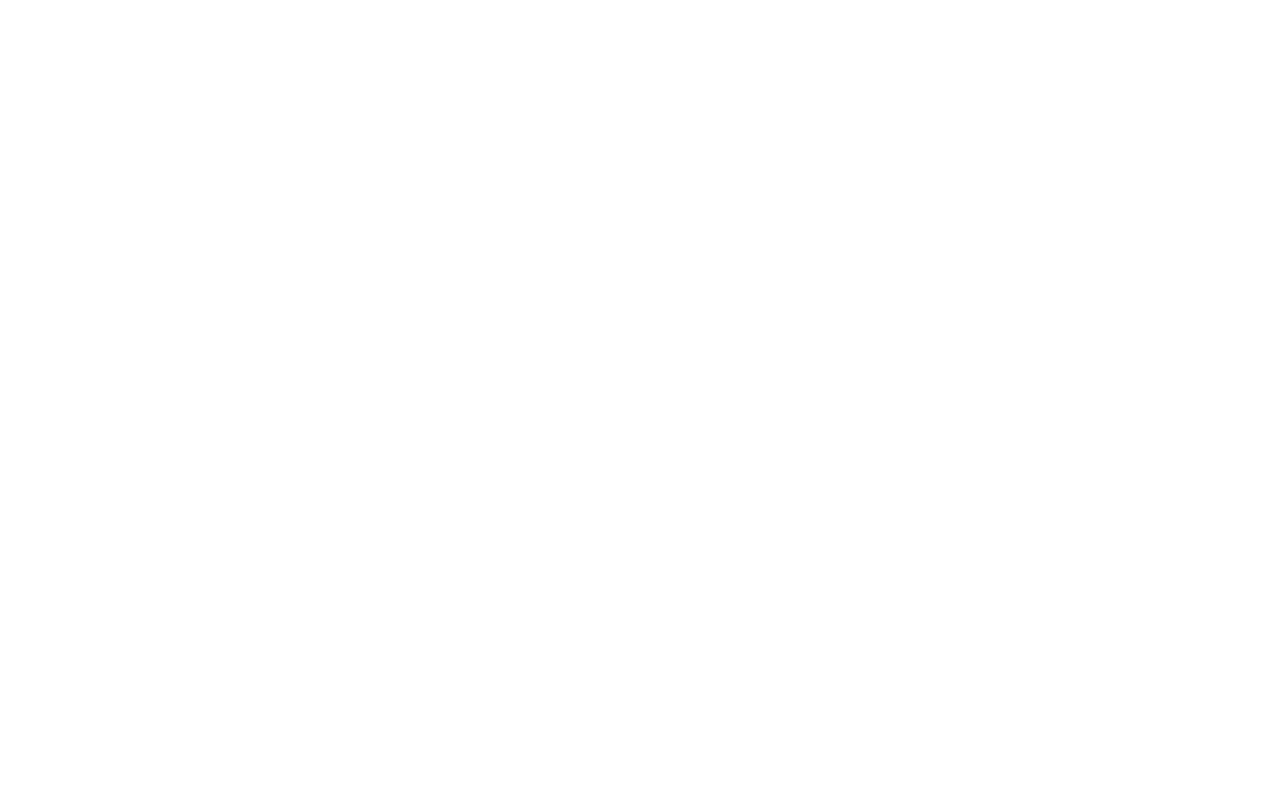
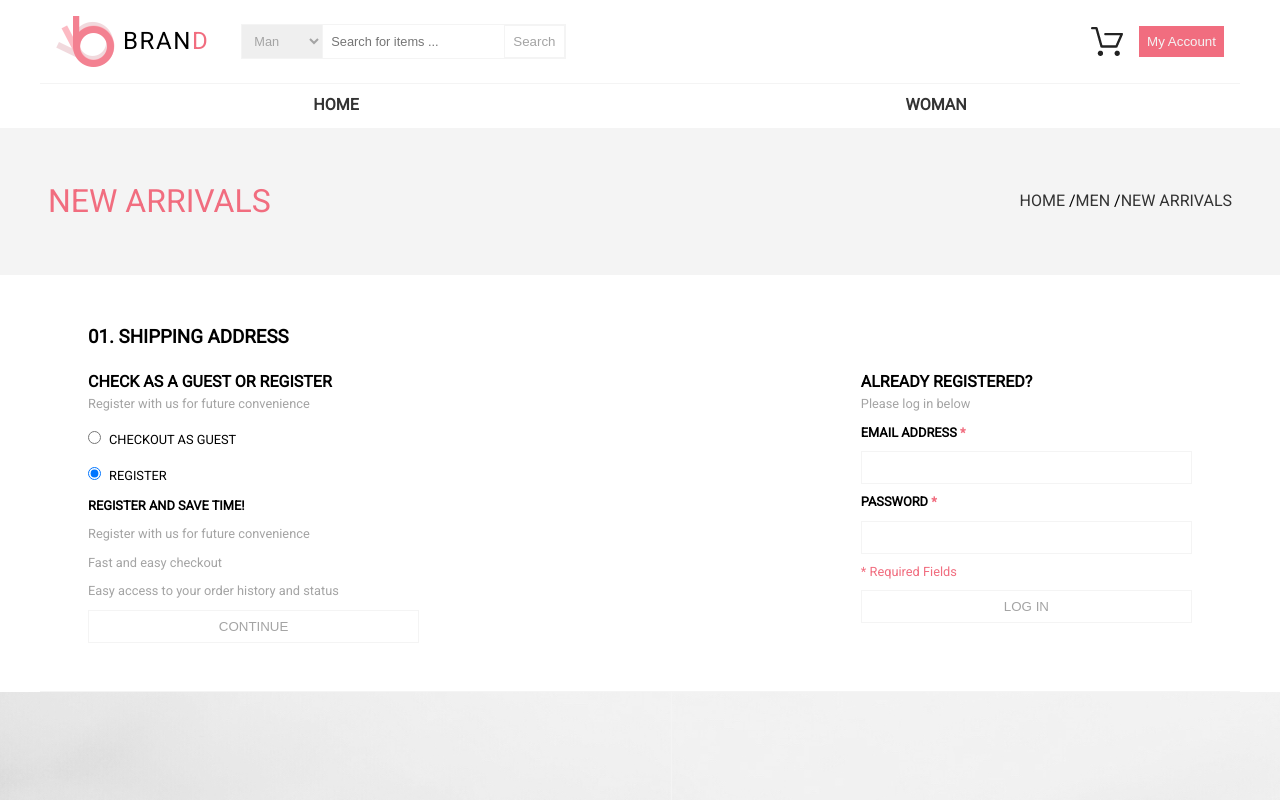
Before and after one commit to aniskevich/brand-shop, an Angular app: page /checkout in a window 1280 px wide. Before the commit this address led to /. Shown: the top 800 px of the page. Built offline with nearby package versions, Linux system fonts and the light colour scheme.

Commit message:
checkout page layout

```diff
--- a/src/app/app-routing.module.ts
+++ b/src/app/app-routing.module.ts
@@ -5,6 +5,7 @@ import {CatalogPageComponent} from './components/catalog-page/catalog-page.compo
 import {MainLayoutComponent} from './layouts/main-layout/main-layout.component'
 import {ProductPageComponent} from './components/product-page/product-page.component'
 import {CartPageComponent} from './components/cart-page/cart-page.component'
+import {CheckoutPageComponent} from './components/checkout-page/checkout-page.component'
 
 const routes: Routes = [
   {
@@ -12,7 +13,8 @@ const routes: Routes = [
       {path: '', component: HomePageComponent},
       {path: 'catalog', component: CatalogPageComponent},
       {path: 'catalog/:id', component: ProductPageComponent},
-      {path: 'cart', component: CartPageComponent}
+      {path: 'cart', component: CartPageComponent},
+      {path: 'checkout', component: CheckoutPageComponent}
     ]
   }
 ]
--- a/src/app/app.module.ts
+++ b/src/app/app.module.ts
@@ -18,7 +18,8 @@ import { SidebarComponent } from './shared/components/sidebar/sidebar.component'
 import { ProductPageComponent } from './components/product-page/product-page.component'
 import { BreadcrumbsComponent } from './shared/components/breadcrumbs/breadcrumbs.component'
 import { FeatureComponent } from './shared/components/feature/feature.component';
-import { CartPageComponent } from './components/cart-page/cart-page.component'
+import { CartPageComponent } from './components/cart-page/cart-page.component';
+import { CheckoutPageComponent } from './components/checkout-page/checkout-page.component'
 
 @NgModule({
   declarations: [
@@ -38,7 +39,8 @@ import { CartPageComponent } from './components/cart-page/cart-page.component'
     ProductPageComponent,
     BreadcrumbsComponent,
     FeatureComponent,
-    CartPageComponent
+    CartPageComponent,
+    CheckoutPageComponent
   ],
   imports: [
     BrowserModule,
--- a/src/app/components/cart-page/cart-page.component.html
+++ b/src/app/components/cart-page/cart-page.component.html
@@ -72,7 +72,7 @@
     <div class="bg-light p-3">
       <p>SUB TOTAL $ 900.00</p>
       <h4>GRAND TOTAL <span class="text-primary">$ 900.00</span></h4>
-      <a routerLink="checkout">
+      <a routerLink="/checkout">
         <button class="btn">PROCEED TO CHECKOUT</button>
       </a>
     </div>
--- /dev/null
+++ b/src/app/components/checkout-page/checkout-page.component.html
@@ -0,0 +1,40 @@
+<app-breadcrumbs></app-breadcrumbs>
+
+<div class="content-container">
+  <div class="checkout-card border-bottom p-3">
+    <h3>01. SHIPPING ADDRESS</h3>
+    <div class="content">
+      <div>
+        <h4>Check as a guest or register</h4>
+        <p>Register with us for future convenience</p>
+        <form>
+          <div>
+            <input type="radio" id="guest" name="checkoutRadio">
+            <label for="guest">CHECKOUT AS GUEST</label>
+          </div>
+          <div>
+            <input type="radio" id="toRegister" name="checkoutRadio" checked>
+            <label for="toRegister">REGISTER</label>
+          </div>
+          <h4>REGISTER AND SAVE TIME!</h4>
+          <p>Register with us for future convenience</p>
+          <p>Fast and easy checkout</p>
+          <p>Easy access to your order history and status</p>
+          <button class="btn btn-light">CONTINUE</button>
+        </form>
+      </div>
+      <div>
+        <h4>Already registered?</h4>
+        <p>Please log in below</p>
+        <form>
+          <h4>EMAIL ADDRESS<span> *</span></h4>
+          <input type="email">
+          <h4>PASSWORD<span> *</span></h4>
+          <input type="password">
+          <p><span>* Required Fields</span></p>
+            <button class="btn btn-light">LOG IN</button>
+        </form>
+      </div>
+    </div>
+  </div>
+</div>
--- /dev/null
+++ b/src/app/components/checkout-page/checkout-page.component.scss
@@ -0,0 +1,49 @@
+.checkout-card {
+
+  h3 {
+    margin-bottom: 1rem;
+  }
+
+  .content {
+    display: flex;
+    justify-content: space-between;
+
+    > div {
+      min-width: 30%;
+    }
+
+    h3, h4 {
+      text-transform: uppercase;
+    }
+
+    p {
+      color: var(--secondary-color);
+      font-size: .8rem;
+    }
+
+    span {
+      color: var(--primary-color);
+    }
+
+    form {
+      display: flex;
+      flex-direction: column;
+
+      :nth-child(n) {
+        margin-top: .5rem;
+      }
+
+      h4, label {
+        font-size: .8rem;
+      }
+
+      label {
+        margin-left: .5rem;
+      }
+
+      input {
+        border: 1px solid var(--light-color);
+      }
+    }
+  }
+}
--- /dev/null
+++ b/src/app/components/checkout-page/checkout-page.component.ts
@@ -0,0 +1,15 @@
+import { Component, OnInit } from '@angular/core';
+
+@Component({
+  selector: 'app-checkout-page',
+  templateUrl: './checkout-page.component.html',
+  styleUrls: ['./checkout-page.component.scss']
+})
+export class CheckoutPageComponent implements OnInit {
+
+  constructor() { }
+
+  ngOnInit(): void {
+  }
+
+}
```
Also changed, not shown: 1 other file (tests, documents, lock files or other folders).
